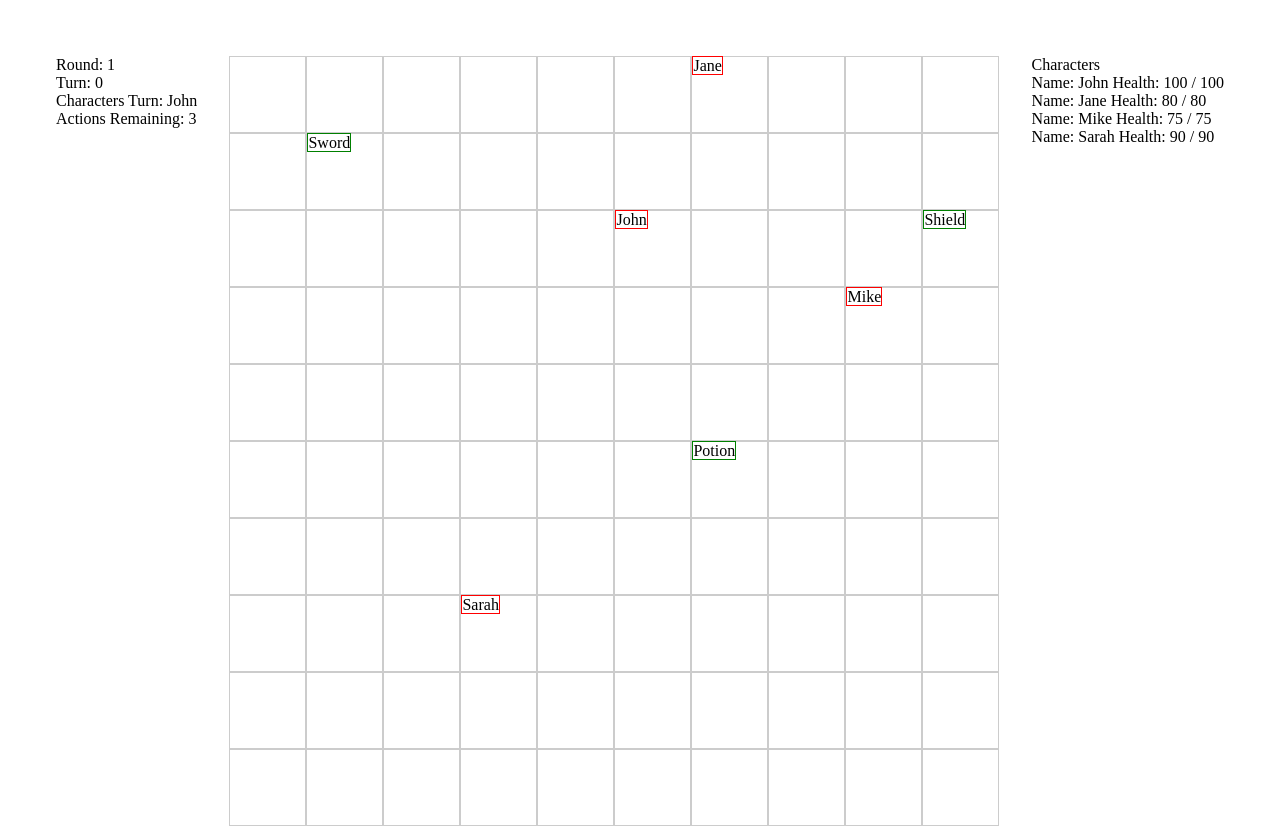
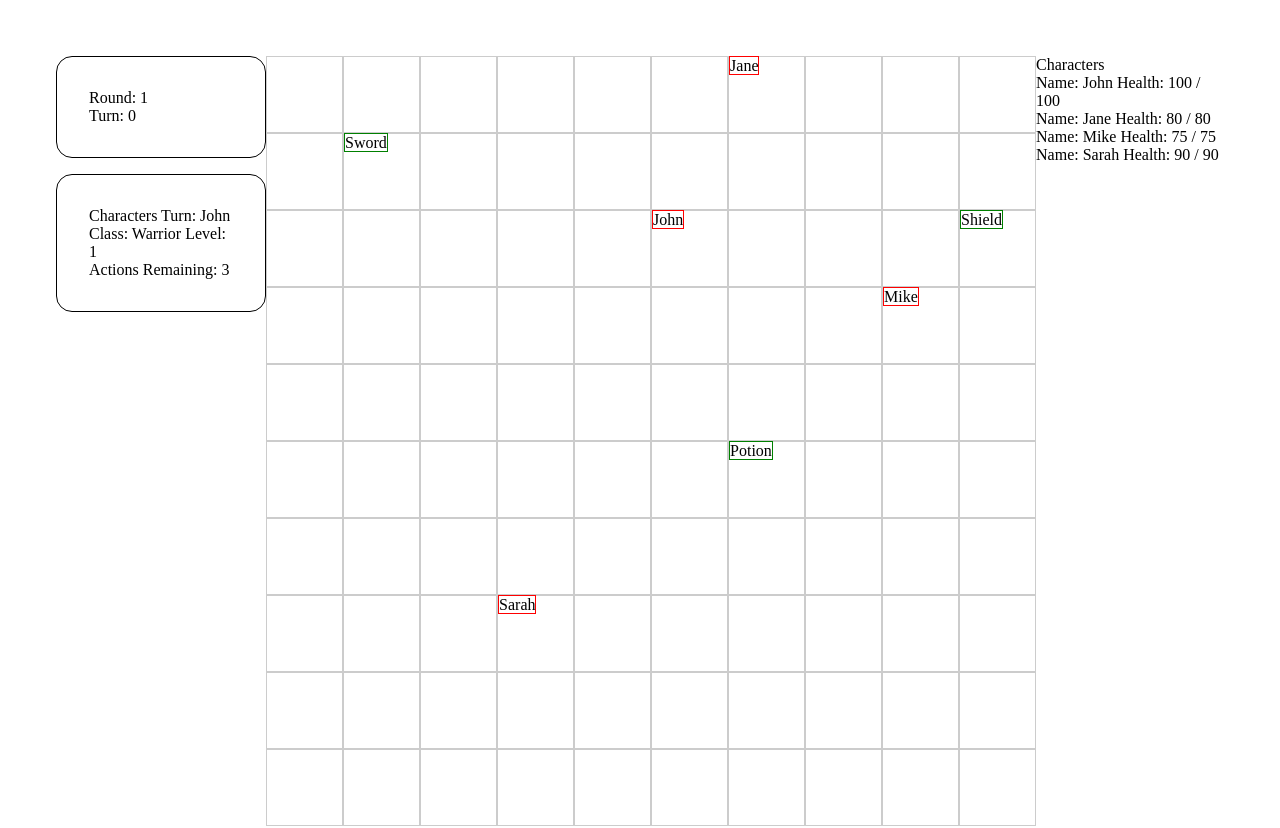
Before and after one commit to NathanArvan/2d-game, an Angular app: page / in a window 1280 px wide. Shown: the top 828 px of the page. Built offline with nearby package versions, Linux system fonts and the light colour scheme.

Commit message:
display class related content in battle ui component

```diff
--- a/src/app/components/battle-map-ui/battle-map-ui.component.css
+++ b/src/app/components/battle-map-ui/battle-map-ui.component.css
@@ -2,6 +2,18 @@
     display: flex;
     justify-content: space-between;
     padding: 3rem;
+}
+
+.left-content-container {
+    display: flex;
+    flex-direction: column;
+    gap: 1rem;
+}
+
+.card {
+    padding: 2rem;
+    border: 1px solid black;
+    border-radius: 1rem;
 }
 .map-container {
     display: flex;
--- a/src/app/components/battle-map-ui/battle-map-ui.component.html
+++ b/src/app/components/battle-map-ui/battle-map-ui.component.html
@@ -1,12 +1,22 @@
 <!-- This will be the top level view a player see when they are in a battle -->
  <div class="battle-map-ui-container">
 
-    <div class="turn-info-container">
+  <div class="left-content-container">
+    <div class="card">
       <div>Round: {{ battle()?.roundNumber }}</div>
       <div>Turn: {{ battle()?.currentTurn  }}</div>
+    </div>
+
+    <div class="card">
       <div>Characters Turn: {{ currentCharacter()?.name }}</div>
+      @for (level of characterClasses(); track $index) {
+        <div>Class: {{ level.className }} Level: {{ level.classLevel }}</div>
+      }
       <div>Actions Remaining: {{ remainingActionsInTurn() }}</div>
+
     </div>
+  </div>
+
 
     <div class="map-container">
       <app-map [characters]="characters()" [items]="items()" [location]="location()" (battleCellClicked)="onBattleCellClicked($event)"></app-map>
--- a/src/app/components/battle-map-ui/battle-map-ui.component.ts
+++ b/src/app/components/battle-map-ui/battle-map-ui.component.ts
@@ -8,6 +8,7 @@ import { Action, ActionStates } from '../../models/action';
 import { Battle } from '../../models/turn.model';
 import { BattleService } from '../../services/battle.service';
 import { CharacterService } from '../../services/character.service';
+import { ClassService } from '../../services/class.service';
 
 @Component({
   selector: 'app-battle-map-ui',
@@ -44,10 +45,23 @@ export class BattleMapUiComponent implements OnInit {
     return actions;
   })
 
+  characterClasses = computed<{className: string, classLevel: number}[]>(() => {
+    const character = this.currentCharacter();
+    const classes: {className: string, classLevel: number}[] = [];
+    if (!character) return [];
+    character.levels.forEach(level => {
+      const playerClass = this.classService.getClassById(level.classId);
+      if (!playerClass) return;
+      classes.push({ className: playerClass.name, classLevel: level.level });
+    });
+    return classes;
+  })
+
   constructor(
     private gameService: GameService,
     private battleService: BattleService,
     private characterService: CharacterService,
+    private classService: ClassService,
   ) {
     this.gameService.initializeMockData();
   }
```
